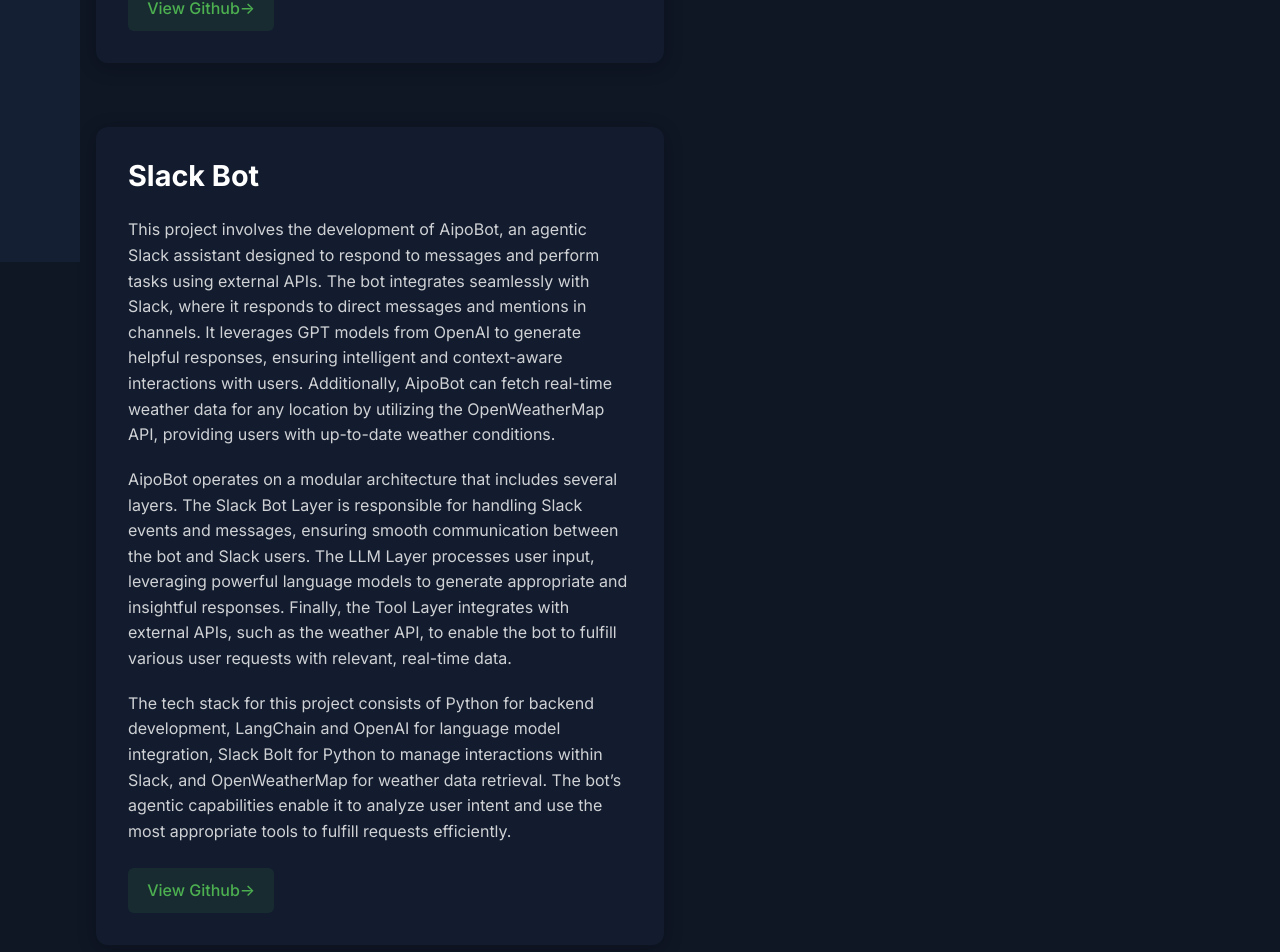
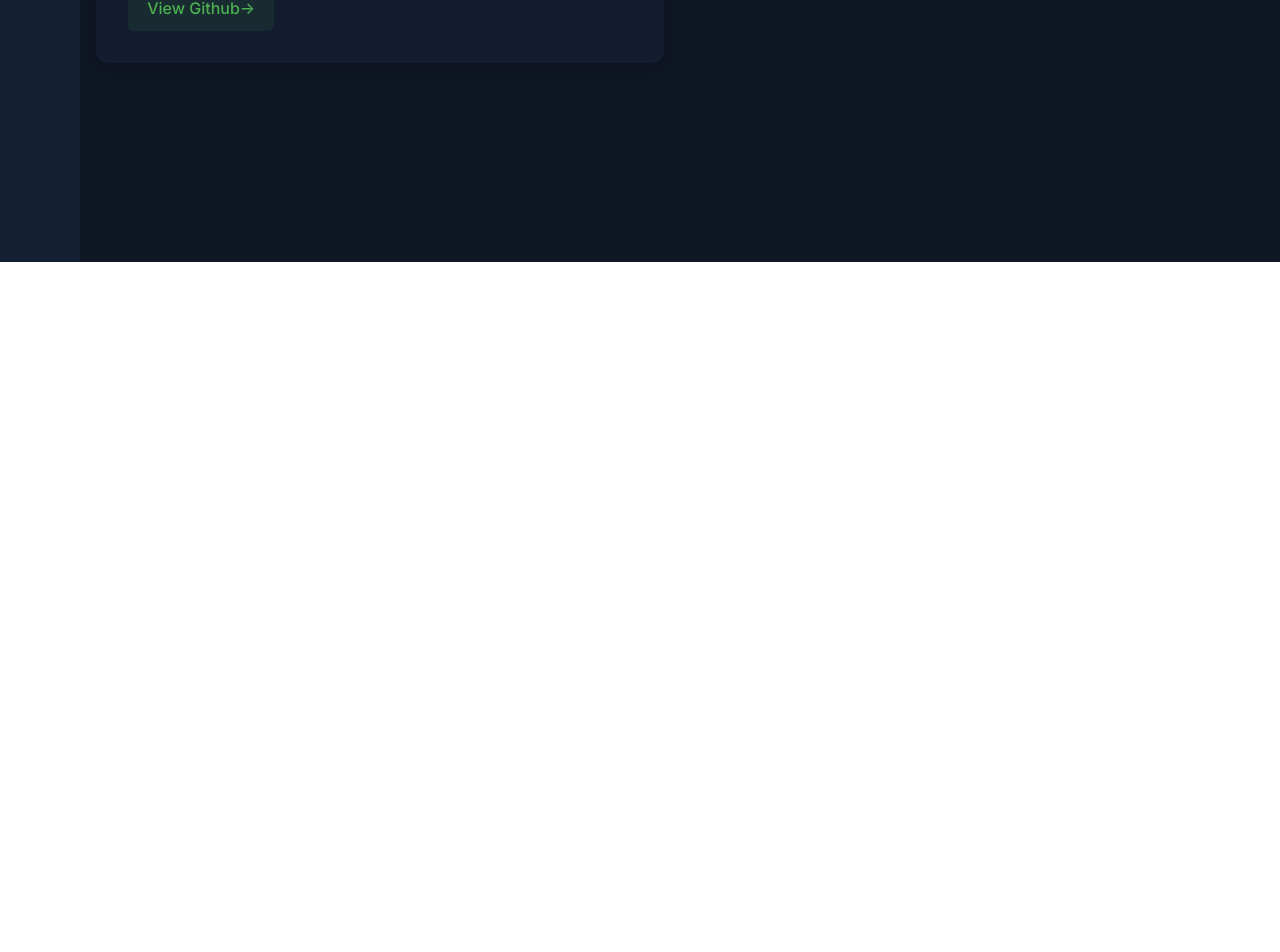
Before and after one commit to WillyOwl/personal_website, a React (Vite) app: page /projects in a window 1280 px wide. Shown: the part 538-1490 px from the top of the page. After the commit the page ends 800 px from the top, so only its background shows below. Built offline with nearby package versions, Linux system fonts and the light colour scheme; the HTML template or start-up script is replaced by a standard one.

Commit message:
Remove a project

```diff
--- a/src/pages/ProjectsPage.tsx
+++ b/src/pages/ProjectsPage.tsx
@@ -120,32 +120,6 @@
         </ProjectsGrid>
       </PageContent>
 
-      <PageContent>
-        <ProjectsGrid>
-          <ProjectCard>
-            <ProjectHeader>
-
-              <ProjectTitle>Slack Bot</ProjectTitle>
-              <ProjectDescription>
-                <p>
-                This project involves the development of AipoBot, an agentic Slack assistant designed to respond to messages and perform tasks using external APIs. The bot integrates seamlessly with Slack, where it responds to direct messages and mentions in channels. It leverages GPT models from OpenAI to generate helpful responses, ensuring intelligent and context-aware interactions with users. Additionally, AipoBot can fetch real-time weather data for any location by utilizing the OpenWeatherMap API, providing users with up-to-date weather conditions.
-                </p>
-                <p>
-                AipoBot operates on a modular architecture that includes several layers. The Slack Bot Layer is responsible for handling Slack events and messages, ensuring smooth communication between the bot and Slack users. The LLM Layer processes user input, leveraging powerful language models to generate appropriate and insightful responses. Finally, the Tool Layer integrates with external APIs, such as the weather API, to enable the bot to fulfill various user requests with relevant, real-time data.
-                </p>
-                <p>
-                 The tech stack for this project consists of Python for backend development, LangChain and OpenAI for language model integration, Slack Bolt for Python to manage interactions within Slack, and OpenWeatherMap for weather data retrieval. The bot’s agentic capabilities enable it to analyze user intent and use the most appropriate tools to fulfill requests efficiently.
-                </p>
-
-              </ProjectDescription>
-              <ProjectButton href="https://github.com/WillyOwl/Slack-Bot" target="_blank" rel="noopener noreferrer">
-                View Github <span>→</span>
-              </ProjectButton>
-            </ProjectHeader>
-          </ProjectCard>
-
-        </ProjectsGrid>
-      </PageContent>
     </PageContainer>
   );
 };
```
